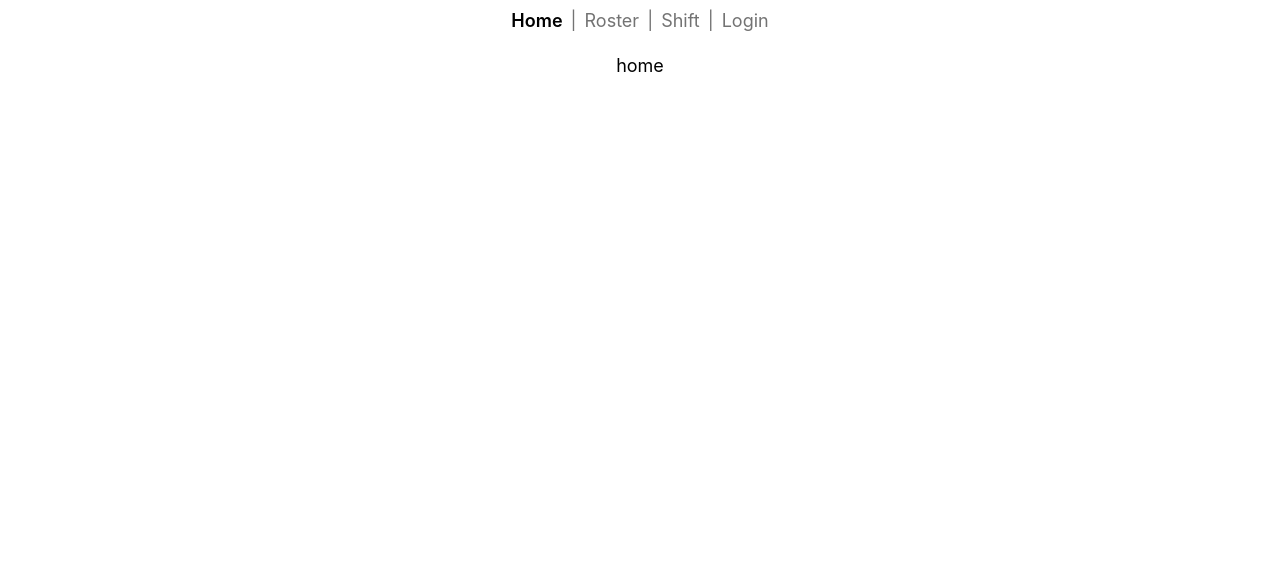
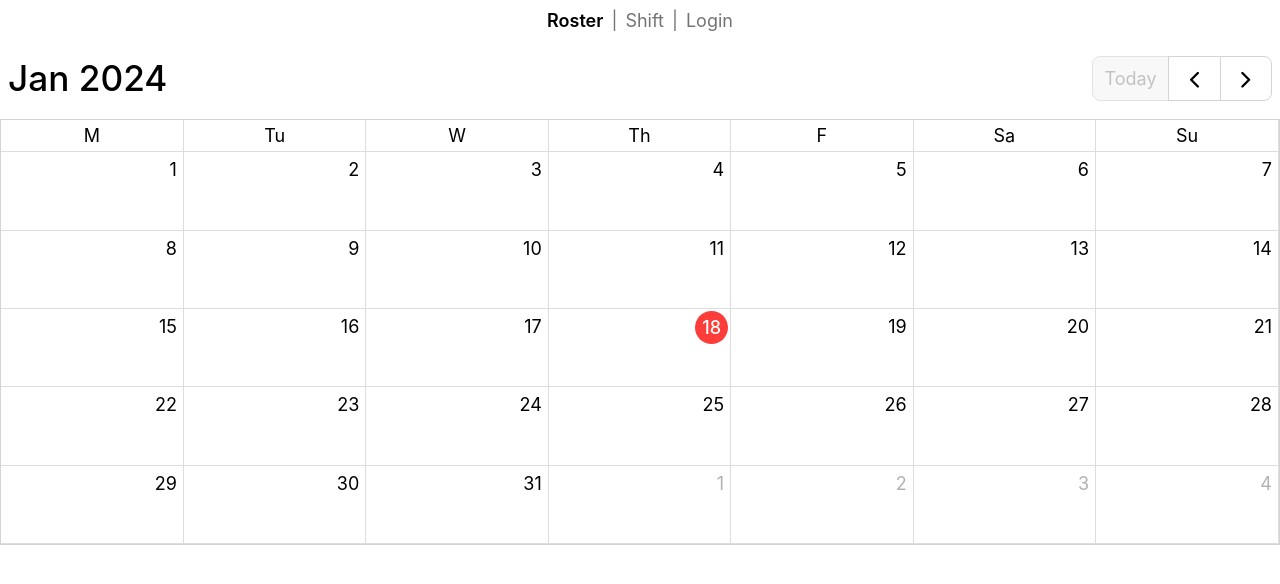
Before and after one commit to minho42/roster-nextjs, a Next.js app: page / in a window 1280 px wide. Shown: the top 584 px of the page. Built offline with nearby package versions, Linux system fonts and the light colour scheme; no server answers.

Commit message:
/roster  -> /

```diff
--- a/app/roster/RosterList.tsx
+++ b/app/RosterList.tsx
@@ -1,8 +1,8 @@
 "use client"
 
 import { useState, useEffect, useRef, useContext } from "react"
-import { UserContext } from "../UserContext"
-import { getColorForTitle } from "../utils"
+import { UserContext } from "./UserContext"
+import { getColorForTitle } from "./utils"
 import { db } from "@/app/firebase"
 import {
   collection,
@@ -20,7 +20,7 @@ import {
   addDoc,
   updateDoc,
 } from "firebase/firestore"
-import { ShiftList, Shift } from "../components/ShiftList"
+import { ShiftList, Shift } from "./components/ShiftList"
 import { PlusIcon, XMarkIcon } from "@heroicons/react/24/outline"
 import Calendar from "./Calendar"
 
--- a/app/components/Navbar.tsx
+++ b/app/components/Navbar.tsx
@@ -30,10 +30,6 @@ export default function Navbar() {
     // <nav className="flex justify-evenly items-center w-full flex-wrap sm:max-w-2xl px-4 h-12 gap-3">
     <nav className="flex items-center justify-center w-full flex-wrap sm:max-w-2xl px-4 h-10 gap-2 text-neutral-500">
       <Link href="/" className={` ${pathname === "/" ? "text-black font-semibold " : ""}`}>
-        Home
-      </Link>
-      |
-      <Link href="/roster" className={` ${pathname.includes("/roster") ? "text-black font-semibold " : ""}`}>
         Roster
       </Link>
       |
--- a/app/page.tsx
+++ b/app/page.tsx
@@ -1,3 +1,5 @@
-export default function Home() {
-  return <main className="flex w-full min-h-screen flex-col items-center py-3">home</main>
+import RosterList from "./RosterList"
+
+export default async function Page() {
+  return <RosterList />
 }
--- a/app/roster/page.tsx
+++ /dev/null
@@ -1,5 +0,0 @@
-import RosterList from "./RosterList"
-
-export default async function Page() {
-  return <RosterList />
-}
```
Also changed, not shown: app/Calendar.tsx (renamed from app/roster/Calendar.tsx).
